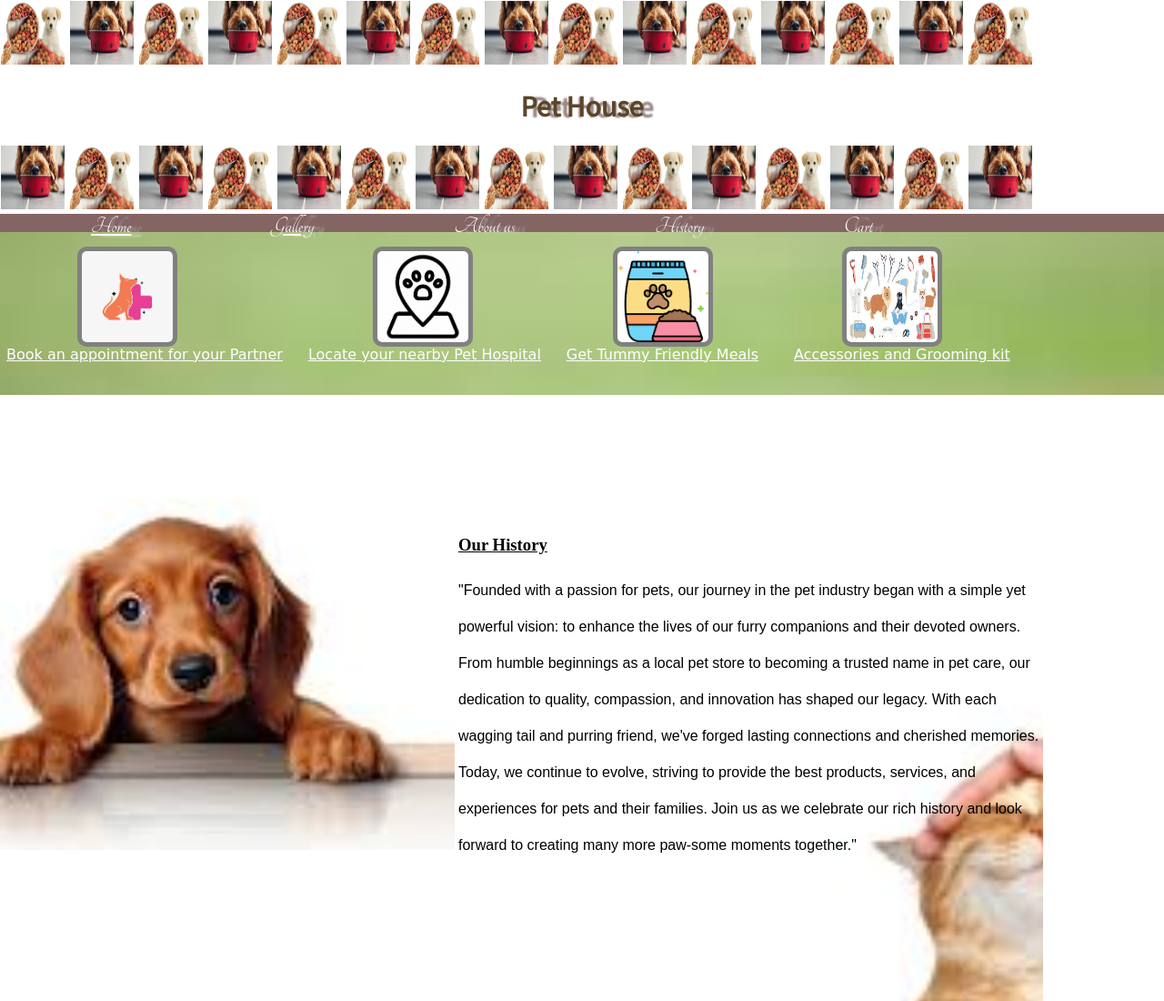
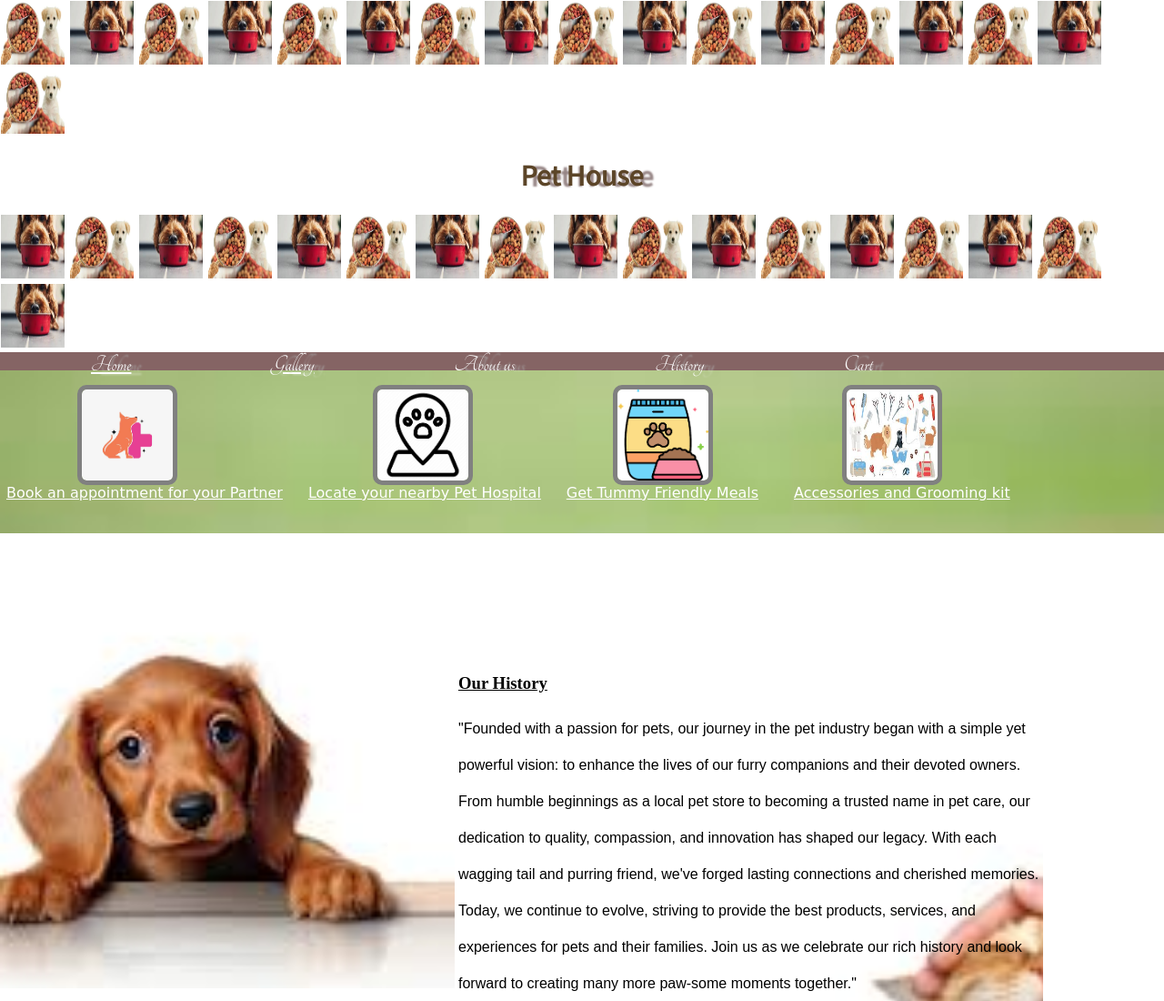
Before and after one commit to builder-Shree/Pet-House-Website, a plain HTML site: page index.html in a window 1280 px wide. Shown: the top 1100 px of the page at 91% size. Drawn offline with Linux system fonts and the light colour scheme.

Commit message:
added new index.html

```diff
--- a/index.html
+++ b/index.html
@@ -26,8 +26,12 @@
     <img id="headimg" src="dog1.jpg">
     <img id="headimg" src="pet2.jpg">
     <img id="headimg" src="dog1.jpg">
+    <img id="headimg" src="pet2.jpg">
+    <img id="headimg" src="dog1.jpg">
 
     <h1 id="heading">Pet House</h1>
+    <img id="headimg" src="pet2.jpg">
+    <img id="headimg" src="dog1.jpg">
     <img id="headimg" src="pet2.jpg">
     <img id="headimg" src="dog1.jpg">
     <img id="headimg" src="pet2.jpg">
```
